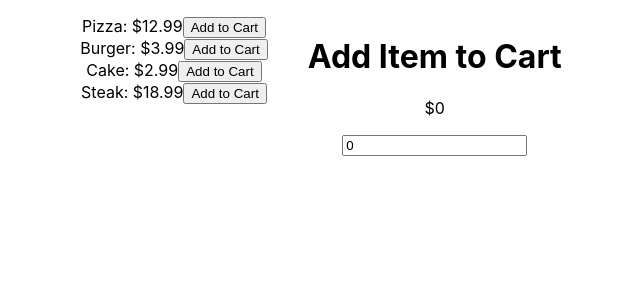
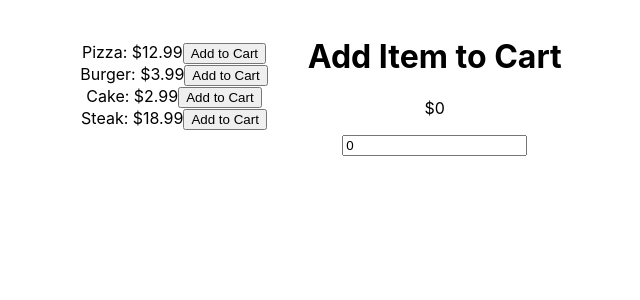
Before and after one commit to PatrickBoynton/majestic-thai, a React (Create React App) app: page / in a window 1280 px wide. Shown: the top 300 px of the page, without its empty margins (339-979 px from the left). Built offline with nearby package versions, Linux system fonts and the light colour scheme.

Commit message:
Added a class.

```diff
--- a/src/components/Menu.js
+++ b/src/components/Menu.js
@@ -15,7 +15,7 @@ class Menu extends Component {
                 <button onClick={() => this.props?.click(index, this.props)}>Add to Cart</button>
             </li>
         ));
-        return (<ul>
+        return (<ul className="menu">
             {menuItems}
         </ul>);
     }
```
